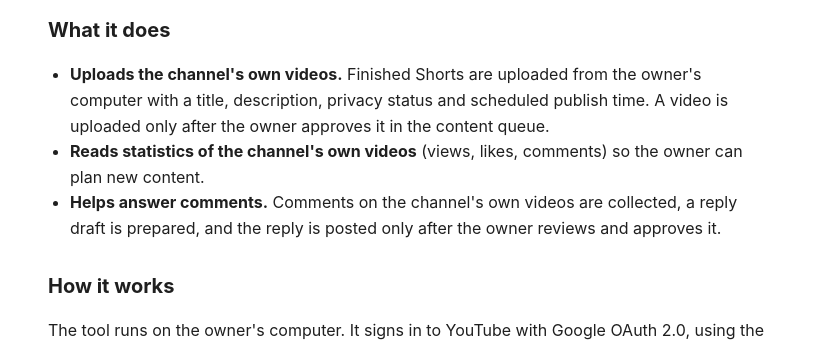
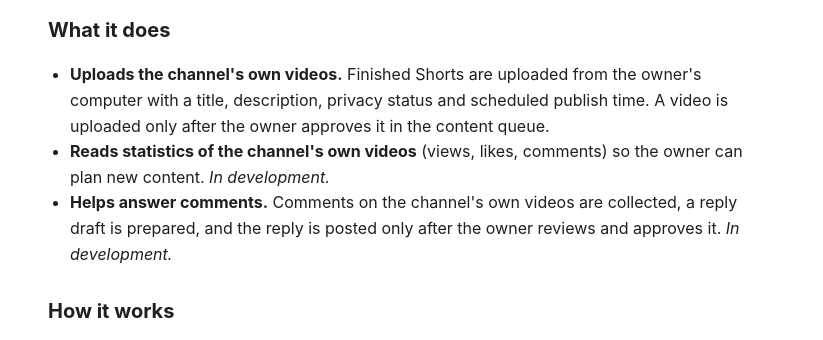
Before and after one commit to moneymaker-ux/rusakov-publisher, a plain HTML site: page index.html in a window 1280 px wide. Shown: the part 422-762 px from the top of the page, without its empty margins (228-1051 px from the left). Drawn offline with Linux system fonts and the light colour scheme.

Commit message:
docs(site): статистика и комментарии помечены «в разработке»
Co-Authored-By: Claude Opus 5 (1M context) <noreply@anthropic.com>

```diff
--- a/index.html
+++ b/index.html
@@ -41,12 +41,12 @@
       </li>
       <li>
         <strong>Reads statistics of the channel's own videos</strong> (views, likes, comments)
-        so the owner can plan new content.
+        so the owner can plan new content. <em>In development.</em>
       </li>
       <li>
         <strong>Helps answer comments.</strong> Comments on the channel's own videos are collected,
         a reply draft is prepared, and the reply is posted only after the owner reviews and
-        approves it.
+        approves it. <em>In development.</em>
       </li>
     </ul>
 
```
Also changed, not shown: 1 other file.
